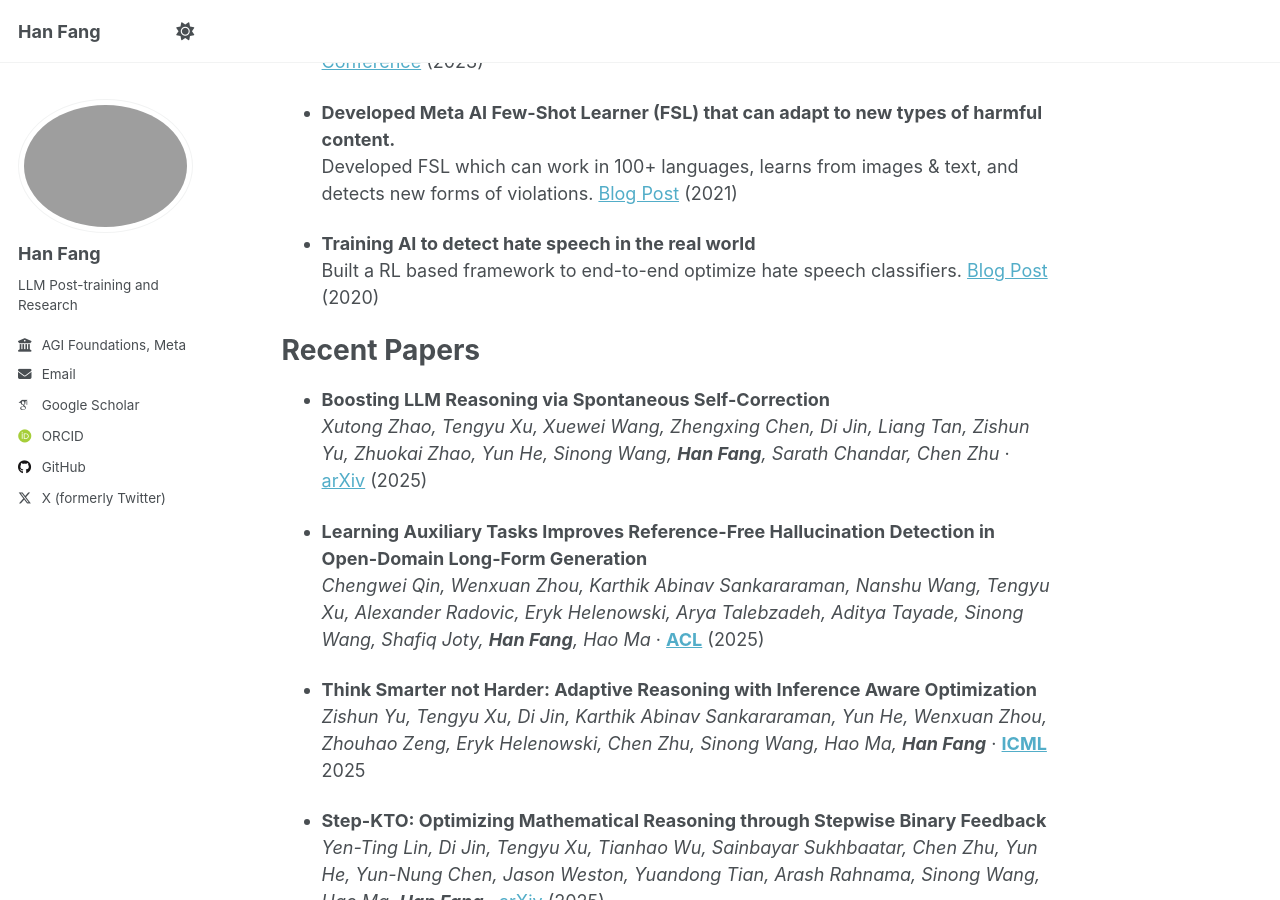
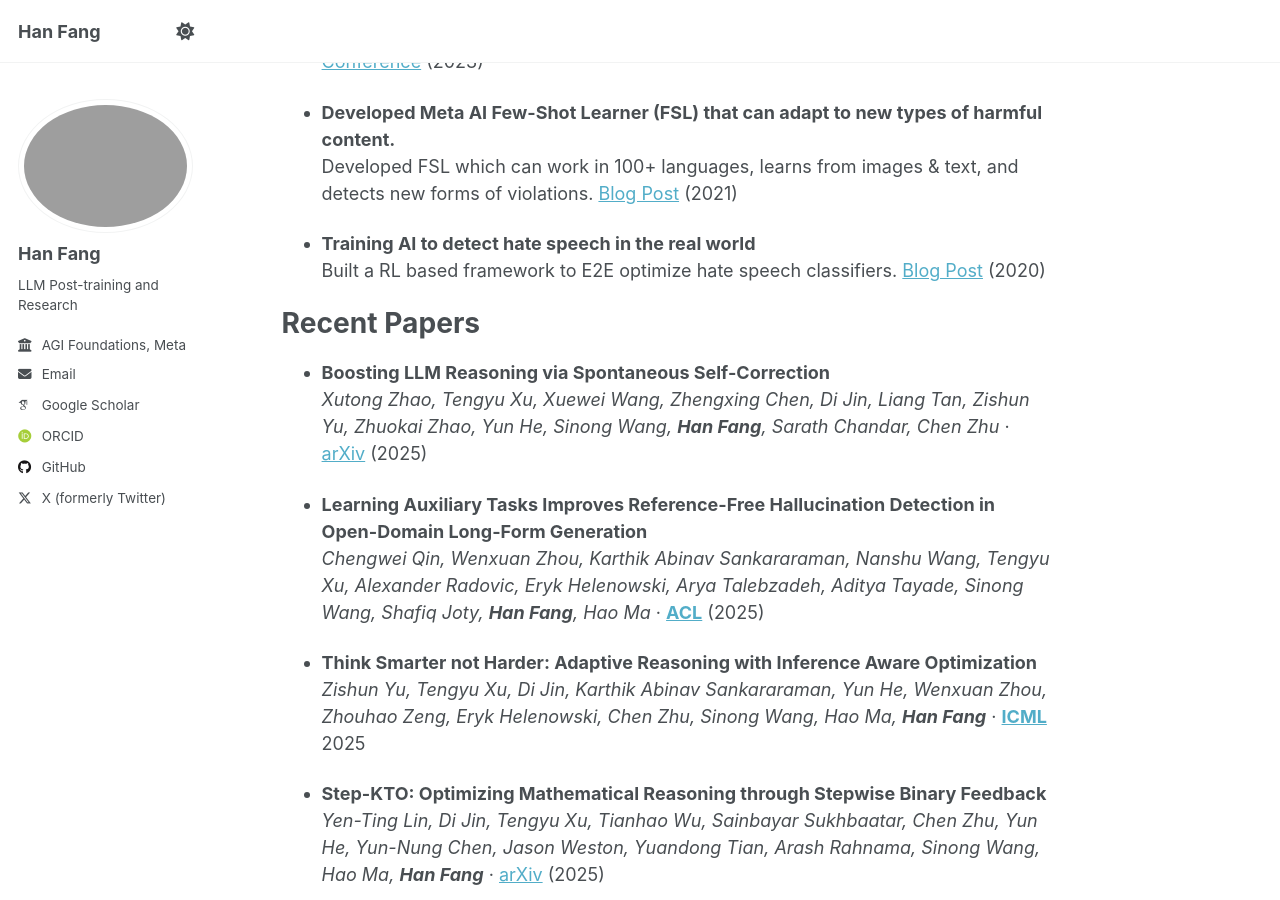
Before and after one commit to hanfang/hanfang.github.io, a Jekyll site: the page built from _pages/about.md, in a window 1280 px wide and 900 px high, scrolled down 933 px. Built offline with Jekyll 4.4.1, drawn with Linux system fonts in a browser that asks for light colours; some web fonts are replaced.

Commit message:
Update about.md

```diff
--- a/_pages/about.md
+++ b/_pages/about.md
@@ -33,7 +33,7 @@
   Developed FSL which can work in 100+ languages, learns from images & text, and detects new forms of violations. [Blog Post](https://ai.meta.com/blog/harmful-content-can-evolve-quickly-our-new-ai-system-adapts-to-tackle-it/) (2021)
 
 * **Training AI to detect hate speech in the real world**
-  Built a RL based framework to end-to-end optimize hate speech classifiers. [Blog Post](https://ai.meta.com/blog/training-ai-to-detect-hate-speech-in-the-real-world/) (2020)
+  Built a RL based framework to E2E optimize hate speech classifiers. [Blog Post](https://ai.meta.com/blog/training-ai-to-detect-hate-speech-in-the-real-world/) (2020)
 
 Recent Papers
 ======
```
